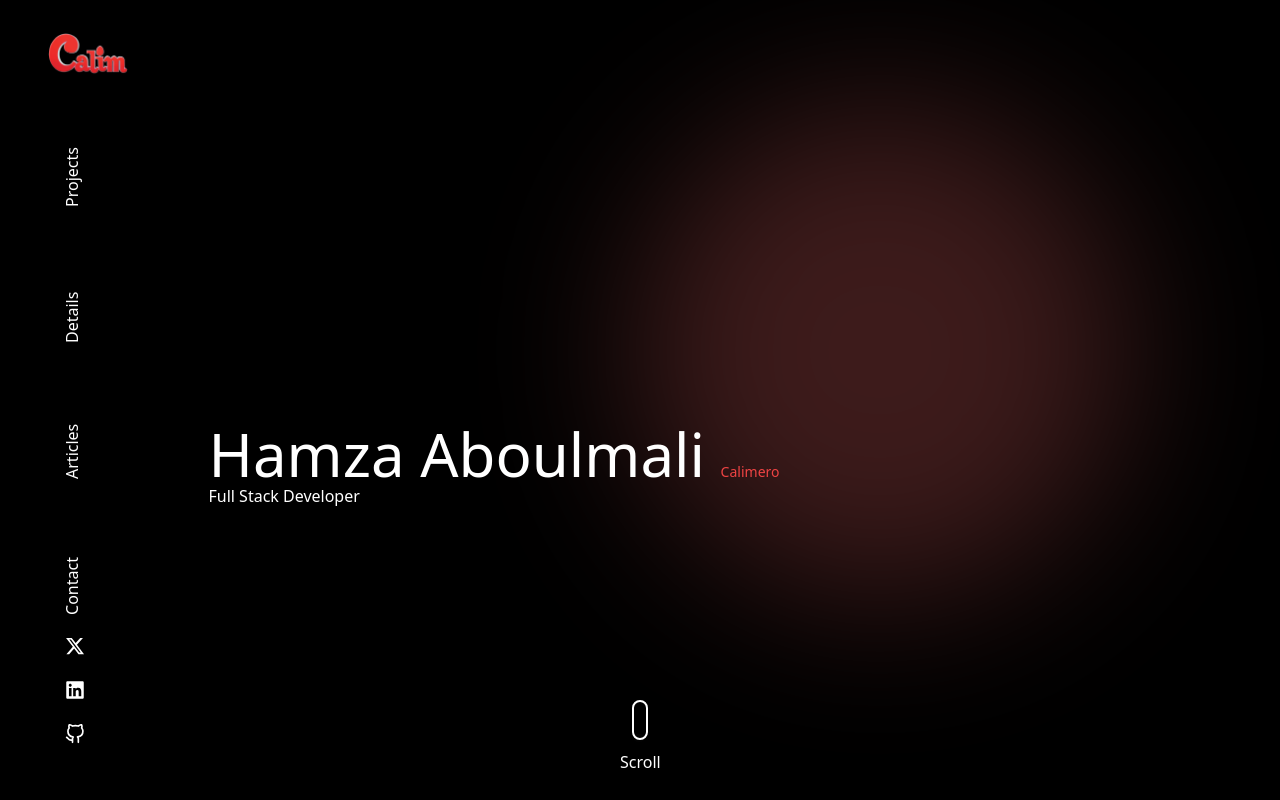
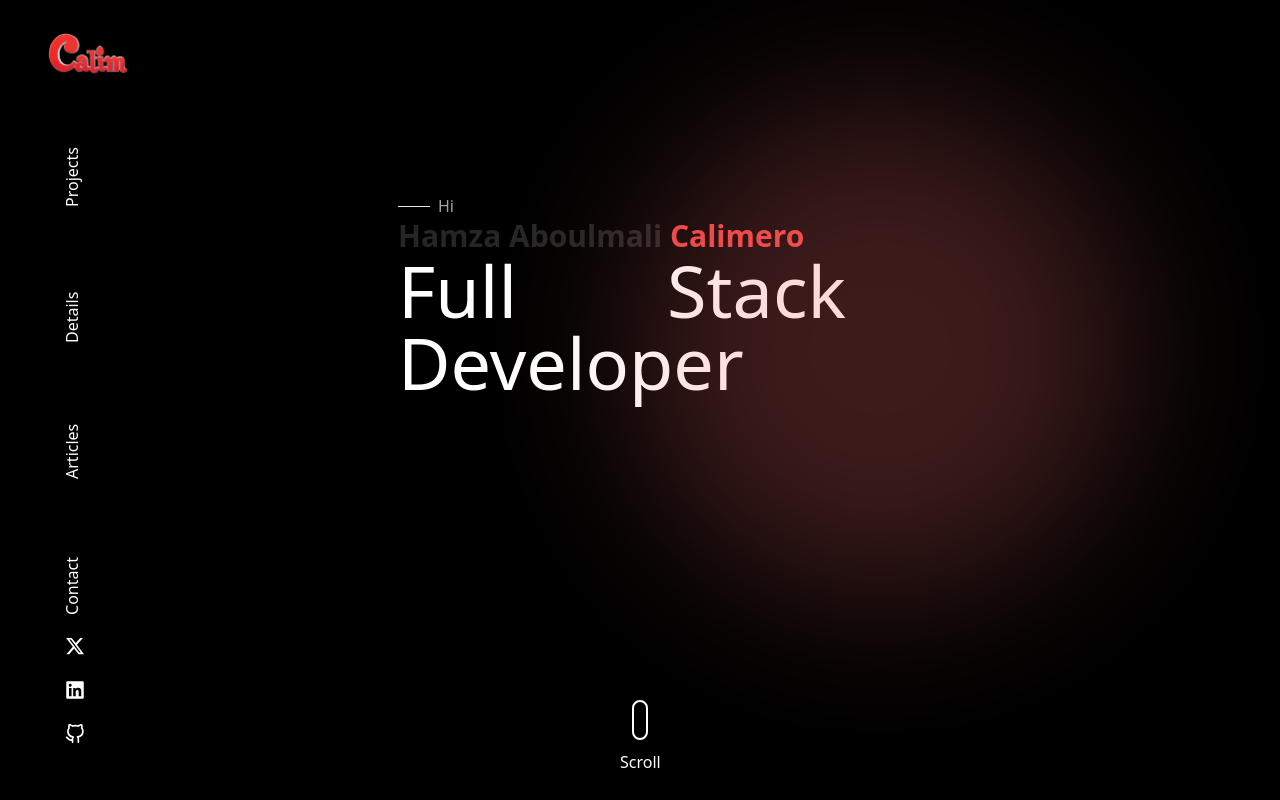
Before and after one commit to Calimero66/portfolio-v2, a React (Vite) app: page / in a window 1280 px wide. Built offline with nearby package versions, Linux system fonts and the light colour scheme.

Commit message:
add new tailwind css

```diff
--- a/src/components/intro.jsx
+++ b/src/components/intro.jsx
@@ -1,27 +1,29 @@
-import React from 'react'
-import { aboutMe } from '../data/nav-data'
+import React from 'react';
+import { aboutMe } from '../data/nav-data';
 
 const Intro = () => {
-
     return (
         <>
-            <div className='flex flex-col items-center z-10 text-white relative mx-auto w-auto h-auto overflow-hidden m-80 right-56 top-16 '>
-                <div className='mx-auto m-10'>
-                    <p className='text-6xl'>
-                        {aboutMe.fullName} <span className='text-sm text-red-500'>{aboutMe.aka}</span>
+            <div className='flex flex-col w-11/12 mx-auto my-auto lg:w-3/6 lg:m-auto md:pr-48 md:pb-52 '>
+                <div className='mx-auto m-10 text-justify'>
+                    <div className='z-20 flex flex-row text-secondary text-zinc-400'>
+                        <div className="w-8 border-t border-secondary bottom-[-12px] relative"></div>
+                        <span className='ml-2'>Hi</span>
+                    </div>
+                    <p className='text-neutral-800 font-bold text-2xl sm:text-3xl md:text-xl lg:text-3xl'>
+                        {aboutMe.fullName} <span className='text-red-500'>{aboutMe.aka}</span>
                     </p>
-                    <p>
+                    <p className='text-3xl sm:text-4xl md:text-4xl lg:text-5xl xl:text-7xl text-white'>
                         {aboutMe.title}
                     </p>
-
                 </div>
             </div>
-            <div className='border-2 bottom-[60px] border-[#ffffff] rounded-full h-10 w-4 z-10 absolute left-0 mx-auto right-[0px] before:content before:block before:h-[8px] before:w-[10px] before:bg-white before:rounded-full before:top-[10px] before:animate-scrollDownAnimation'>
+            <div className='border-2 bottom-[30px] sm:bottom-[40px] md:bottom-[50px] lg:bottom-[60px] border-[#ffffff] rounded-full h-10 w-4 z-10 absolute left-0 mx-auto right-[0px] before:content before:block before:h-[8px] before:w-[10px] before:bg-white before:rounded-full before:top-[10px] before:animate-scrollDownAnimation'>
                 <br />
                 <div className='mt-4 ml-[-14px] text-white'>Scroll</div>
             </div>
         </>
-    )
+    );
 }
 
-export default Intro
+export default Intro;
--- a/src/components/navbar.jsx
+++ b/src/components/navbar.jsx
@@ -47,7 +47,7 @@ const NavBar = () => {
                 <aside className="flex flex-col items-center justify-between w-24 py-8 mx-[-8px] pl-2 sm:mx-6  ">
 
                     <div className='flex'>
-                        <img src={logo} alt="Logo" className="cursor-pointer sm: " />
+                        <img src={logo} alt="Logo" className="cursor-pointer " />
 
                         {/* navbar for mobile */}
                         <div onClick={handelClick} className='fixed items-end right-0 pr-6 pt-[13px] md:hidden lg:hidden'>
@@ -79,7 +79,7 @@ const NavBar = () => {
                                 {/* <XIcon className="w-6 h-6" /> */}
                                 {socialLinks.map((link, index) => (
                                     <li key={index} >
-                                        <a href={link.url} target="_blank" rel="noopener noreferrer" className=' cursor-pointer'  >
+                                        <a href={link.url} target="_blank" rel="noopener noreferrer" className=' cursor-pointer '  >
                                             {link.icon}
                                         </a>
                                     </li>
--- a/src/data/nav-data.jsx
+++ b/src/data/nav-data.jsx
@@ -2,7 +2,7 @@ import { FaXTwitter, FaLinkedin } from "react-icons/fa6";
 import { FiGithub } from "react-icons/fi";
 
 const icon = {
-    className: "w-5 h-5 hover:text-red-600  ",
+    className: "w-5 h-5 hover:text-red-600   ",
 
 };
 const icon2 = {
```
